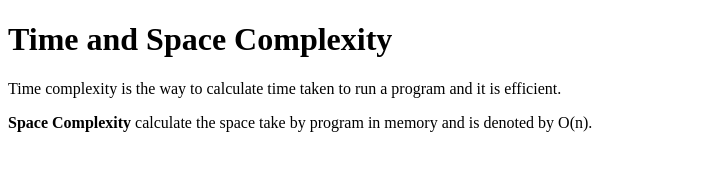
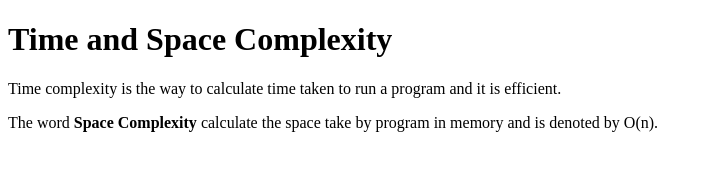
Before and after one commit to acciojob/time-and-space-complexity-Shivam4401, a website: page main.html in a window 1280 px wide. Shown: the whole page, without its empty margins (0-712 px from the left). Drawn offline with Linux system fonts and the light colour scheme.

Commit message:
created a submission

```diff
--- a/main.html
+++ b/main.html
@@ -10,7 +10,7 @@
 	<!-- the entire body must be written by student -->
 	<h1>Time and Space Complexity</h1>
 	<p>Time complexity is the way to calculate time taken to run a program and it is efficient.</p
-	<p> <b>Space Complexity</b> calculate the space take by program in memory and is denoted by O(n).</p>
+	<p>The word <b>Space Complexity</b> calculate the space take by program in memory and is denoted by O(n).</p>
     <script type="text/javascript" src="./script.js">
 </script>
 
```
